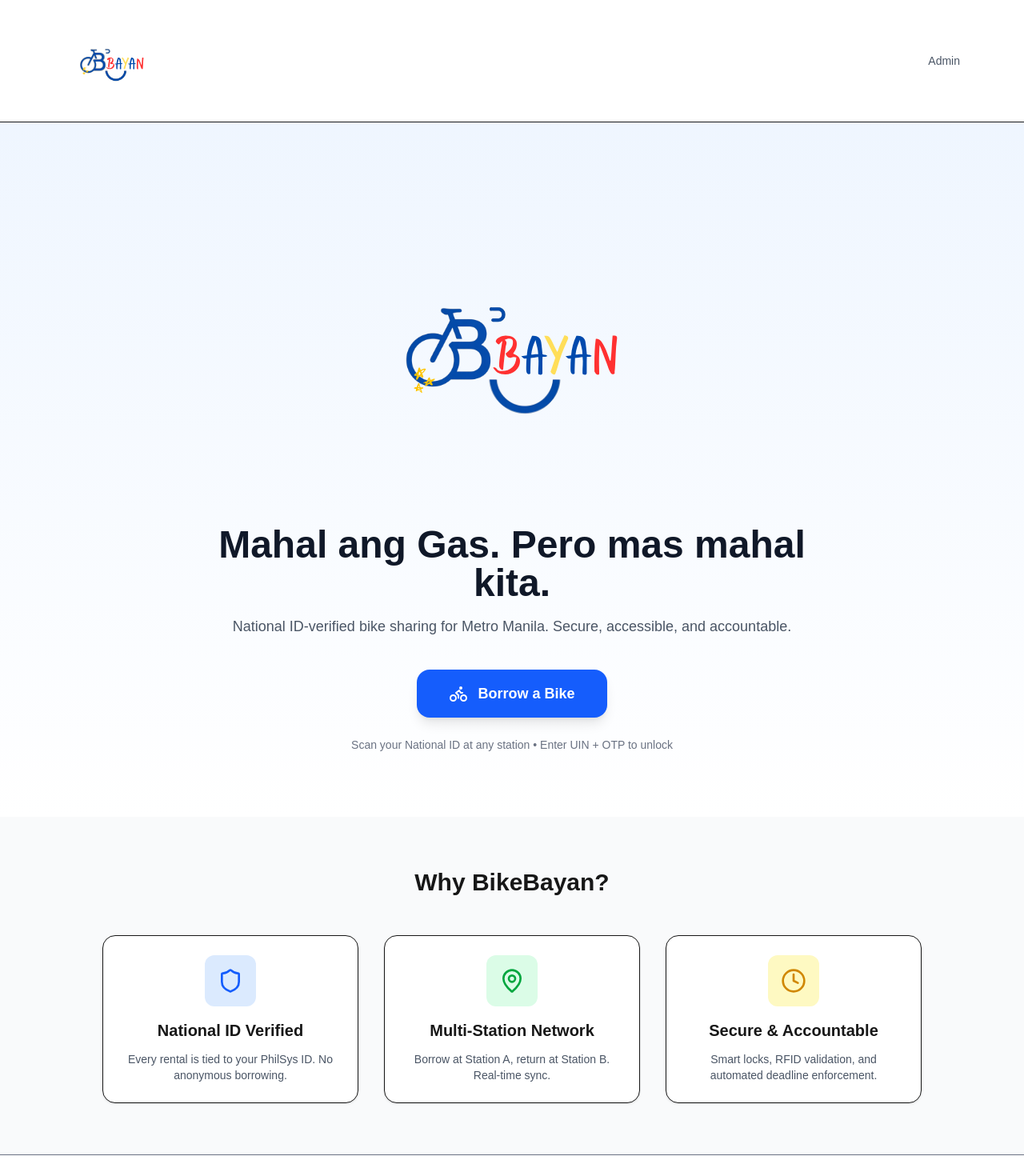
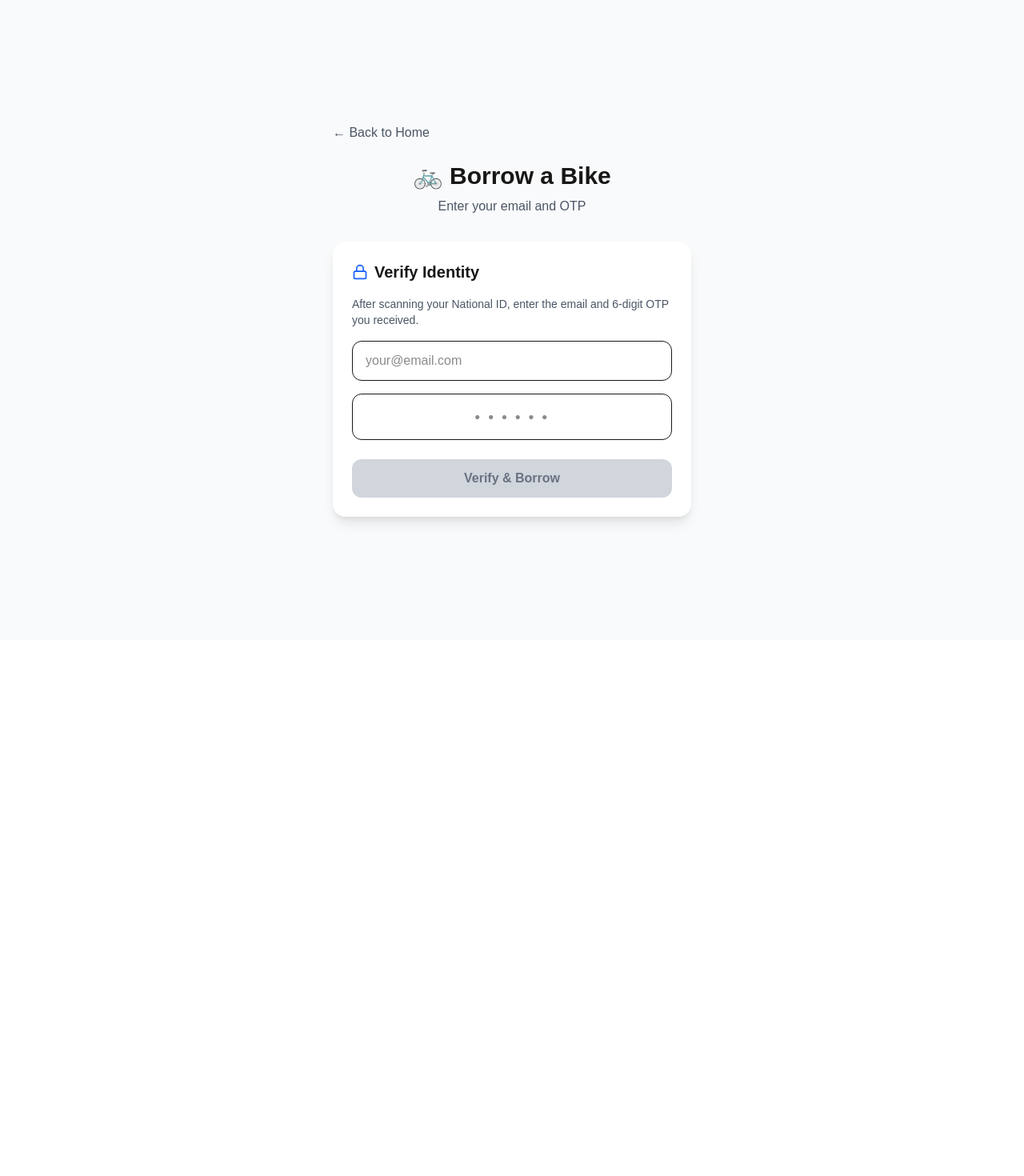
Before and after one commit to Kiefffff/BikeBayan, a Next.js app in the folder bikebayan-frontend/: page /borrow in a window 1280 px wide. Shown: the top 1470 px of the page at 80% size. After the commit the page ends 800 px from the top, so only its background shows below. Built offline with nearby package versions, Linux system fonts and the light colour scheme.

Commit message:
feat: switch to email+otp flow after KYC scan

```diff
--- a/bikebayan-frontend/app/borrow/page.tsx
+++ b/bikebayan-frontend/app/borrow/page.tsx
@@ -1,114 +1,150 @@
 "use client";
 import { useState, useEffect } from "react";
-import Image from "next/image";
+import { verifyOTP } from "@/lib/api";
+import { Mail, Lock, CheckCircle, AlertCircle, Bike } from "lucide-react";
 import Link from "next/link";
-import { Shield, MapPin, Clock, Bike } from "lucide-react";
 
-export default function Home() {
-  const [hasSession, setHasSession] = useState(false);
+export default function BorrowPage() {
+  const [step, setStep] = useState<"verify" | "success">("verify");
+  const [email, setEmail] = useState("");
+  const [otp, setOtp] = useState("");
+  const [loading, setLoading] = useState(false);
+  const [error, setError] = useState("");
 
+  // Auto-fill email if user previously verified
   useEffect(() => {
     const stored = localStorage.getItem("user");
     if (stored) {
       try {
         const user = JSON.parse(stored);
-        if (user.uin) {
-          setHasSession(true);
-        }
-      } catch {
-        localStorage.removeItem("user");
-      }
+        if (user.email) setEmail(user.email);
+      } catch {}
     }
   }, []);
 
+  const handleVerify = async () => {
+    const cleanEmail = email.trim().toLowerCase();
+    const cleanOtp = otp.replace(/\D/g, "");
+
+    if (!cleanEmail.includes("@") || cleanOtp.length !== 6) {
+      setError("Enter a valid email and 6-digit OTP");
+      return;
+    }
+
+    setLoading(true);
+    setError("");
+
+    try {
+      // Step 4: Backend verifies via MOSIP
+      const result = await verifyOTP(cleanEmail, cleanOtp);
+
+      if (result.success) {
+        // Store session
+        localStorage.setItem("user", JSON.stringify({
+          email: cleanEmail,
+          uin: result.uin || "verified",
+          verified_at: new Date().toISOString()
+        }));
+        setStep("success");
+      } else {
+        setError("Verification failed");
+      }
+    } catch (err: any) {
+      setError(err.response?.data?.detail || "Invalid email or OTP");
+      setOtp("");
+    } finally {
+      setLoading(false);
+    }
+  };
+
+  const canSubmit = email.includes("@") && otp.length === 6 && !loading;
+
   return (
-    <div className="min-h-screen bg-white">
-      {/* Navbar */}
-      <nav className="border-b bg-white/80 backdrop-blur-sm sticky top-0 z-50">
-        <div className="max-w-6xl mx-auto px-4 py-4 flex items-center justify-between">
-          <Link href="/" className="flex items-center gap-2">
-            <Image src="/bikebayan-logo.svg" alt="BikeBayan" width={120} height={36} />
+    <div className="min-h-screen bg-gray-50 p-4 flex items-center justify-center">
+      <div className="max-w-md w-full">
+        <Link href="/" className="inline-flex items-center text-gray-600 mb-6">
+          ← Back to Home
         </Link>
-          <div className="flex items-center gap-6">
-            {hasSession ? (
-              <Link
-                href="/borrow"
-                className="text-blue-600 hover:text-blue-700 font-medium"
-              >
-                Borrow Bike
-              </Link>
-            ) : null}
-            <Link
-              href="/admin"
-              className="text-gray-600 hover:text-blue-600 font-medium text-sm"
-            >
-              Admin
-            </Link>
+
+        <h1 className="text-3xl font-bold text-center mb-2">🚲 Borrow a Bike</h1>
+        <p className="text-gray-600 text-center mb-8">Enter your email and OTP</p>
+
+        {error && (
+          <div className="bg-red-50 border border-red-200 text-red-700 px-4 py-3 rounded mb-6">
+            <AlertCircle className="w-5 h-5 inline mr-2" />
+            {error}
           </div>
-        </div>
-      </nav>
+        )}
 
-      {/* Hero Section */}
-      <section className="py-20 px-4 text-center bg-gradient-to-b from-blue-50 to-white">
-        <div className="max-w-3xl mx-auto">
-          <Image src="/bikebayan-logo.svg" alt="BikeBayan" width={400} height={120} className="mx-auto mb-6" priority />
-          <h1 className="text-4xl md:text-5xl font-bold text-gray-900 mb-4">
-            Mahal ang Gas. Pero mas mahal kita.
-          </h1>
-          <p className="text-lg text-gray-600 mb-10">
-            National ID-verified bike sharing for Metro Manila. Secure, accessible, and accountable.
+        {step === "verify" && (
+          <div className="bg-white p-6 rounded-2xl shadow-lg">
+            <h2 className="text-xl font-bold mb-4 flex items-center">
+              <Lock className="w-5 h-5 mr-2 text-blue-600" />
+              Verify Identity
+            </h2>
+            <p className="text-gray-600 text-sm mb-4">
+              After scanning your National ID, enter the email and 6-digit OTP you received.
             </p>
 
-          <div className="flex flex-col sm:flex-row justify-center gap-4">
-            <Link
-              href="/borrow"
-              className="group relative bg-blue-600 text-white px-10 py-4 rounded-2xl font-bold text-lg hover:bg-blue-700 transition-all shadow-lg hover:shadow-xl hover:-translate-y-0.5 flex items-center justify-center gap-3"
-            >
-              <Bike className="w-6 h-6 group-hover:animate-bounce" />
-              {hasSession ? "Continue Borrowing" : "Borrow a Bike"}
-            </Link>
+            <div className="space-y-4">
+              <input
+                type="email"
+                value={email}
+                onChange={(e) => setEmail(e.target.value)}
+                className="w-full px-4 py-3 border rounded-xl"
+                placeholder="your@email.com"
+                disabled={loading}
+              />
+              <input
+                type="text"
+                value={otp}
+                onChange={(e) => setOtp(e.target.value.replace(/\D/g, "").slice(0, 6))}
+                className="w-full px-4 py-3 border rounded-xl text-center text-2xl tracking-widest font-mono"
+                placeholder="••••••"
+                maxLength={6}
+                disabled={loading}
+              />
             </div>
 
-          <p className="text-sm text-gray-500 mt-6">
-            Scan your National ID at any station • Enter UIN + OTP to unlock
-          </p>
+            <button
+              onClick={handleVerify}
+              disabled={!canSubmit}
+              className={`w-full mt-6 py-3 rounded-xl font-bold ${
+                canSubmit
+                  ? "bg-blue-600 text-white hover:bg-blue-700"
+                  : "bg-gray-300 text-gray-500 cursor-not-allowed"
+              }`}
+            >
+              {loading ? "Verifying..." : "Verify & Borrow"}
+            </button>
           </div>
-      </section>
+        )}
 
-      {/* Features Section */}
-      <section className="py-16 px-4 bg-gray-50">
-        <div className="max-w-6xl mx-auto">
-          <h2 className="text-3xl font-bold text-center mb-12">Why BikeBayan?</h2>
-          <div className="grid md:grid-cols-3 gap-8 max-w-5xl mx-auto">
-            <div className="bg-white p-6 rounded-2xl shadow-sm border hover:shadow-md transition flex flex-col items-center text-center">
-              <div className="w-16 h-16 bg-blue-100 rounded-xl flex items-center justify-center mb-4">
-                <Shield className="w-8 h-8 text-blue-600" />
+        {step === "success" && (
+          <div className="bg-white p-6 rounded-2xl shadow-lg text-center">
+            <CheckCircle className="w-12 h-12 text-green-600 mx-auto mb-3" />
+            <h2 className="text-xl font-bold mb-2">Verified!</h2>
+            <p className="text-gray-600 mb-4">Select a bike at the station to unlock.</p>
+            <Link
+              href={`/borrow/select-bike?email=${encodeURIComponent(email)}`}
+              className="block w-full bg-green-600 text-white py-3 rounded-xl font-bold hover:bg-green-700 flex items-center justify-center gap-2"
+            >
+              <Bike className="w-5 h-5" />
+              Select a Bike
+            </Link>
+            <button
+              onClick={() => {
+                setStep("verify");
+                setOtp("");
+                setError("");
+              }}
+              className="w-full mt-3 text-gray-600 py-2 text-sm hover:text-gray-800"
+            >
+              Verify Another Email
+            </button>
           </div>
-              <h3 className="text-xl font-bold mb-3">National ID Verified</h3>
-              <p className="text-gray-600 text-sm">Every rental is tied to your PhilSys ID. No anonymous borrowing.</p>
+        )}
       </div>
-            <div className="bg-white p-6 rounded-2xl shadow-sm border hover:shadow-md transition flex flex-col items-center text-center">
-              <div className="w-16 h-16 bg-green-100 rounded-xl flex items-center justify-center mb-4">
-                <MapPin className="w-8 h-8 text-green-600" />
-              </div>
-              <h3 className="text-xl font-bold mb-3">Multi-Station Network</h3>
-              <p className="text-gray-600 text-sm">Borrow at Station A, return at Station B. Real-time sync.</p>
-            </div>
-            <div className="bg-white p-6 rounded-2xl shadow-sm border hover:shadow-md transition flex flex-col items-center text-center">
-              <div className="w-16 h-16 bg-yellow-100 rounded-xl flex items-center justify-center mb-4">
-                <Clock className="w-8 h-8 text-yellow-600" />
-              </div>
-              <h3 className="text-xl font-bold mb-3">Secure & Accountable</h3>
-              <p className="text-gray-600 text-sm">Smart locks, RFID validation, and automated deadline enforcement.</p>
-            </div>
-          </div>
-        </div>
-      </section>
-
-      {/* Footer */}
-      <footer className="py-8 px-4 border-t text-center text-gray-500 text-sm bg-white">
-        <p>© 2026 BikeBayan • Team 13 | CS145 Project | University of the Philippines</p>
-      </footer>
     </div>
   );
 }
--- a/bikebayan-frontend/lib/api.ts
+++ b/bikebayan-frontend/lib/api.ts
@@ -15,10 +15,10 @@ export const generateOTP = async (uin: string) => {
   return res.data;
 };
 
-// Accept UIN + OTP + transactionId
-export const verifyOTP = async (uin: string, otp: string, transactionId: string) => {
-  const res = await api.post("/api/auth/verify-otp", { uin, otp, transaction_id: transactionId });
-  return res.data;
+// MOSIP OTP Verification (Email + OTP)
+export const verifyOTP = async (email: string, otp: string) => {
+  const res = await api.post("/api/auth/verify-otp", { email, otp });
+  return res.data; // { success: true, uin: "...", ... }
 };
 
 // 👤 User Status
```
Lines whose indentation alone changed are shown as unchanged.
